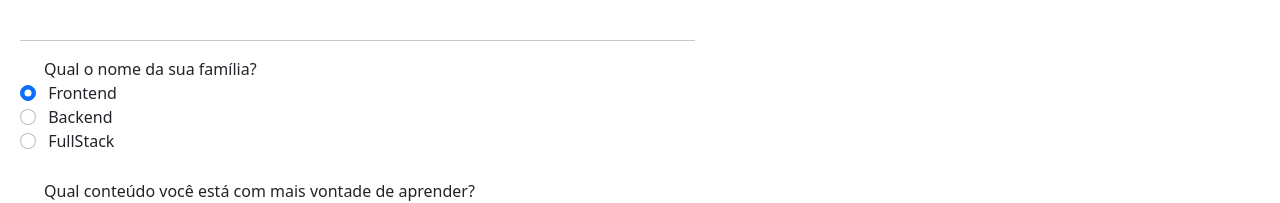
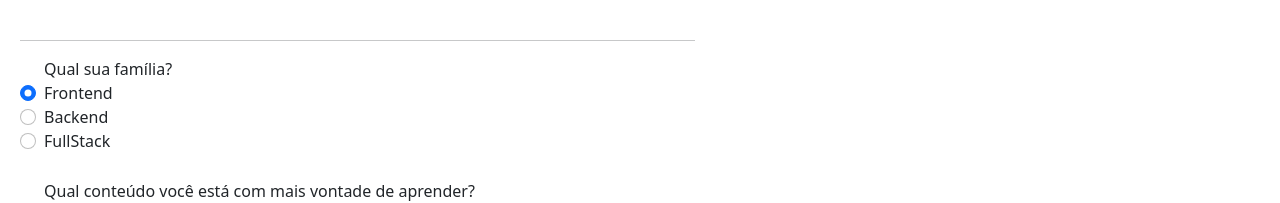
Before and after one commit to Gonzagadavid/trybe-trybewarts-project, a website: page index.html in a window 1280 px wide. Shown: the part 659-862 px from the top of the page. Drawn offline with nearby package versions, Linux system fonts and the light colour scheme.

Commit message:
feito requisito 12

```diff
--- a/index.html
+++ b/index.html
@@ -44,16 +44,16 @@
         <img id="trybewarts-forms-logo" src="images/trybewarts-colored.svg" alt="Trybe">
             <hr>
         <div class="container form-check">
-            <label id="label-family" for="label-family">Qual o nome da sua família?</label>
+            <label id="label-family" for="label-family">Qual sua família?</label>
             <br>
-            <label class="form-check-label" for=""></label>
-            <input class="form-check-input" type="radio" name="family" checked id="input-frontend" value="Frontend">Frontend
+            <label class="form-check-label" for="input-frontend">Frontend</label>
+            <input class="form-check-input" type="radio" name="family" checked id="input-frontend" value="Frontend">
             <br>
-            <label class="form-check-label" for="input-backend"></label>
-            <input class="form-check-input" type="radio" name="family" id="input-backend" value="Backend">Backend
+            <label class="form-check-label" for="input-backend">Backend</label>
+            <input class="form-check-input" type="radio" name="family" id="input-backend" value="Backend">
             <br>
-            <label class="form-check-label" for="input-fullstack"></label>
-            <input class="form-check-input" type="radio" name="family" id="input-fullstack" value="FullStack">FullStack
+            <label class="form-check-label" for="input-fullstack">FullStack</label>
+            <input class="form-check-input" type="radio" name="family" id="input-fullstack" value="FullStack">
         </div>
             <br>
         <div class="container form-check">
```
